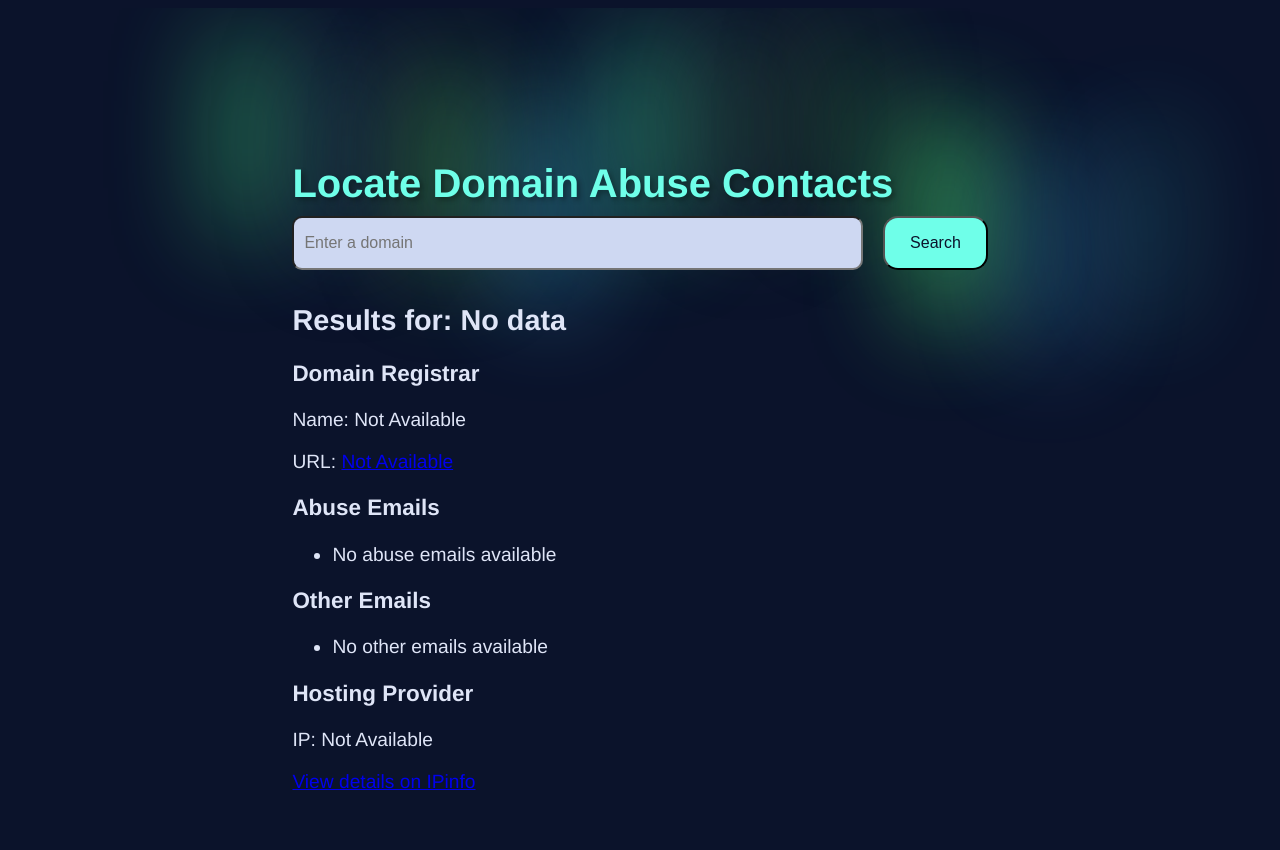
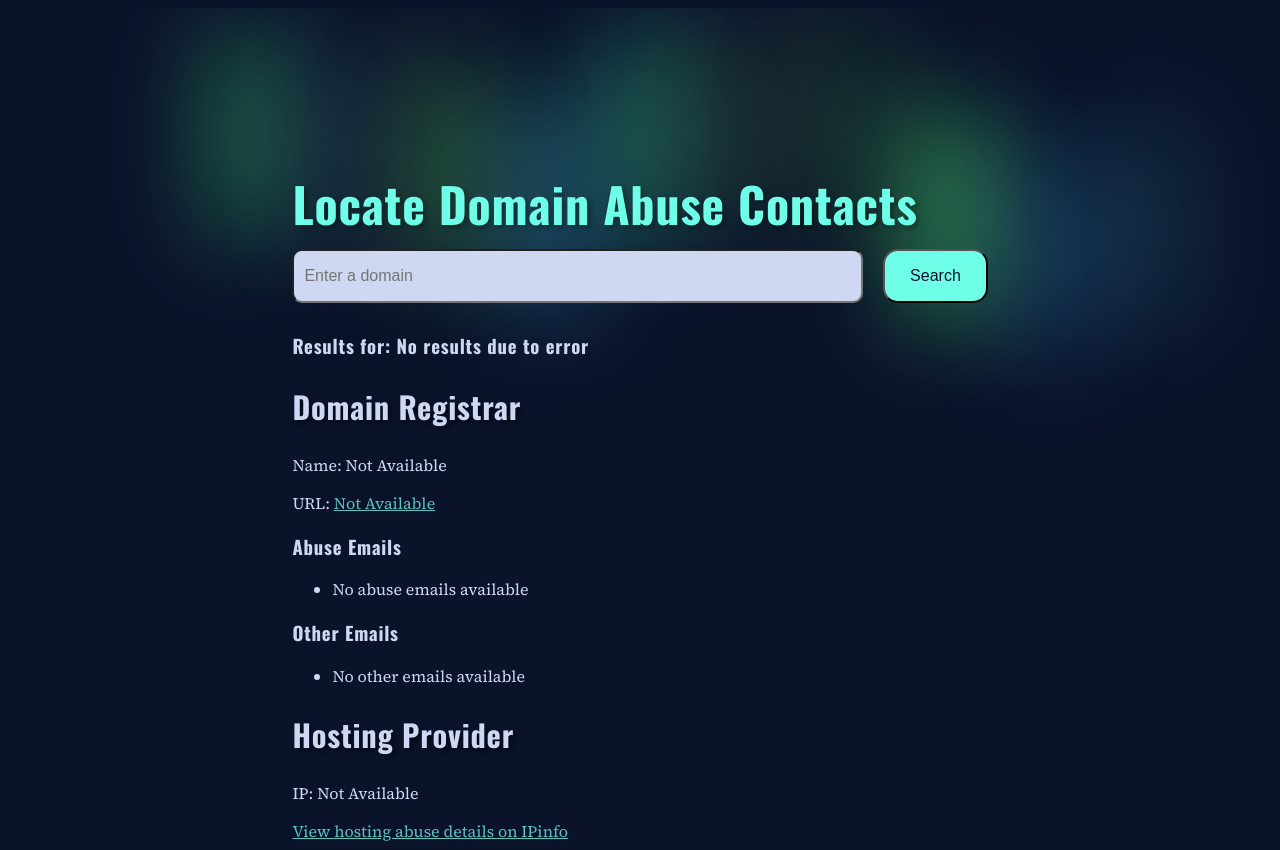
Before and after one commit to ChristinaJackson/revealdns, a Flask app: page / in a window 1280 px wide. Before the commit the page ends 790 px from the top, so only its background shows below. Run offline with Flask 3, Linux system fonts and the light colour scheme.

Commit message:
styled results, added fonts

```diff
--- a/app.py
+++ b/app.py
@@ -9,14 +9,16 @@ def home():
 
 @app.route('/info', methods=['GET'])
 def info():
-    # Get the domain from the query parameter
     domain = request.args.get('domain')
+    data = None
+    error_message = None
 
-    # Call your get_info function to fetch data
-    data = get_info(domain)
+    if domain:
+        data = get_info(domain)  # Get results only if domain is not empty
+    else:
+        error_message = "Please enter a valid domain."
 
-    # Render the result page with the data
-    return render_template('index.html', data=data)
+    return render_template('index.html', data=data, error_message=error_message)
 
 # if __name__ == '__main__':
 #     app.run(debug=True)
--- a/static/css/styles.css
+++ b/static/css/styles.css
@@ -1,19 +1,32 @@
 body{
   background-color: #0B132B;
 /*   color: #6FFFE9; */
-  font-family: helvetica;
+  font-family: "Source Serif 4", serif;
   font-size: 16px;
 
 }
 
 h1{
-  font-size: 2.5rem;
+  font-size: 3rem;
   margin-bottom: 0;
   text-shadow: 3px 3px 5px rgba(0, 0, 0, 0.3);
-  color:#5BC0BE;
+  color: #5BC0BE;
   color: #6FFFE9;
-  color: #6FFFE9;
+}
 
+h2{
+  font-size: 1.9rem;
+/*   color: #D6EFFF; */
+  text-shadow: 3px 3px 5px rgba(0, 0, 0, 0.5);
+}
+
+h3 {
+  color:
+}
+
+h1, h2, h3 {
+  font-family: Oswald;
+  letter-spacing: .05rem;
 }
 
 /* #background-section{
@@ -30,6 +43,7 @@ h1{
   margin-right: auto;
   display: flex;
   flex-direction: column;
+  flex-wrap: wrap;
   position: relative;
   z-index: 100;
 
@@ -53,6 +67,7 @@ form{
   border-radius: 10px;
   color: #3A506B;
   flex-grow: 4;
+  flex-wrap: wrap;
   height: 30px;
   padding: 10px;
   font-size: 1rem;
@@ -71,9 +86,18 @@ button{
   width: 55%;
   margin-left: auto;
   margin-right: auto;
-  color: #DFE5F7;
-  font-size: 1.2rem;
+  color: #CED8F2;
 }
+
+#results a{
+  color: #5BC0BE;
+
+}
+
+#results p{
+  font-size: 1rem;
+}
+
 
 body .bg {
   width: 100vw;
--- a/templates/index.html
+++ b/templates/index.html
@@ -4,7 +4,9 @@
     <meta charset="UTF-8">
     <meta name="viewport" content="width=device-width, initial-scale=1.0">
     <link href="{{ url_for('static', filename='css/styles.css') }}" rel="stylesheet" type="text/css">
-
+    <link rel="preconnect" href="https://fonts.googleapis.com">
+<link rel="preconnect" href="https://fonts.gstatic.com" crossorigin>
+<link href="https://fonts.googleapis.com/css2?family=Oswald:wght@200..700&family=Source+Serif+4:ital,opsz,wght@0,8..60,200..900;1,8..60,200..900&display=swap" rel="stylesheet">
     <title>Bears and Bees</title>
 </head>
 <body>
@@ -32,10 +34,20 @@
     </form>
 </section>
 <section id="results">
-    <h2>Results for: {{ data['results for'] if data else 'No data' }}</h2>
-    <h3>Domain Registrar</h3>
+    <!-- Show the result for domain or error message -->
+    <h3>Results for: {{ data['results for'] if data else 'No results due to error' }}</h3>
+
+    {% if error_message %}
+        <!-- If there's an error, show the error message -->
+        <div style="color: red; font-weight: bold;">
+            <p>{{ error_message }}</p>
+        </div>
+    {% else %}
+        <!-- Domain Registrar Section -->
+        <h2>Domain Registrar</h2>
         <p>Name: {{ data['domain_registrar']['registrar_info']['name'] if data else 'Not Available' }}</p>
         <p>URL: <a href="{{ data['domain_registrar']['registrar_info']['url'] if data else '#' }}">{{ data['domain_registrar']['registrar_info']['url'] if data else 'Not Available' }}</a></p>
+
         <!-- Abuse Emails Section -->
         <h3>Abuse Emails</h3>
         <ul>
@@ -59,10 +71,14 @@
                 <li>No other emails available</li>
             {% endif %}
         </ul>
-    <h3>Hosting Provider</h3>
+
+        <!-- Hosting Provider Section -->
+        <h2>Hosting Provider</h2>
         <p>IP: {{ data['hosting_provider']['ip'] if data else 'Not Available' }}</p>
-    <a href="{{ data['hosting_provider']['lookup_url'] if data else '#' }}" target="_blank">View details on IPinfo</a>
+        <a href="{{ data['hosting_provider']['lookup_url'] if data else '#' }}" target="_blank">View hosting abuse details on IPinfo</a>
+    {% endif %}
 </section>
+
 
 </body>
 
```
Lines whose indentation alone changed are shown as unchanged.
